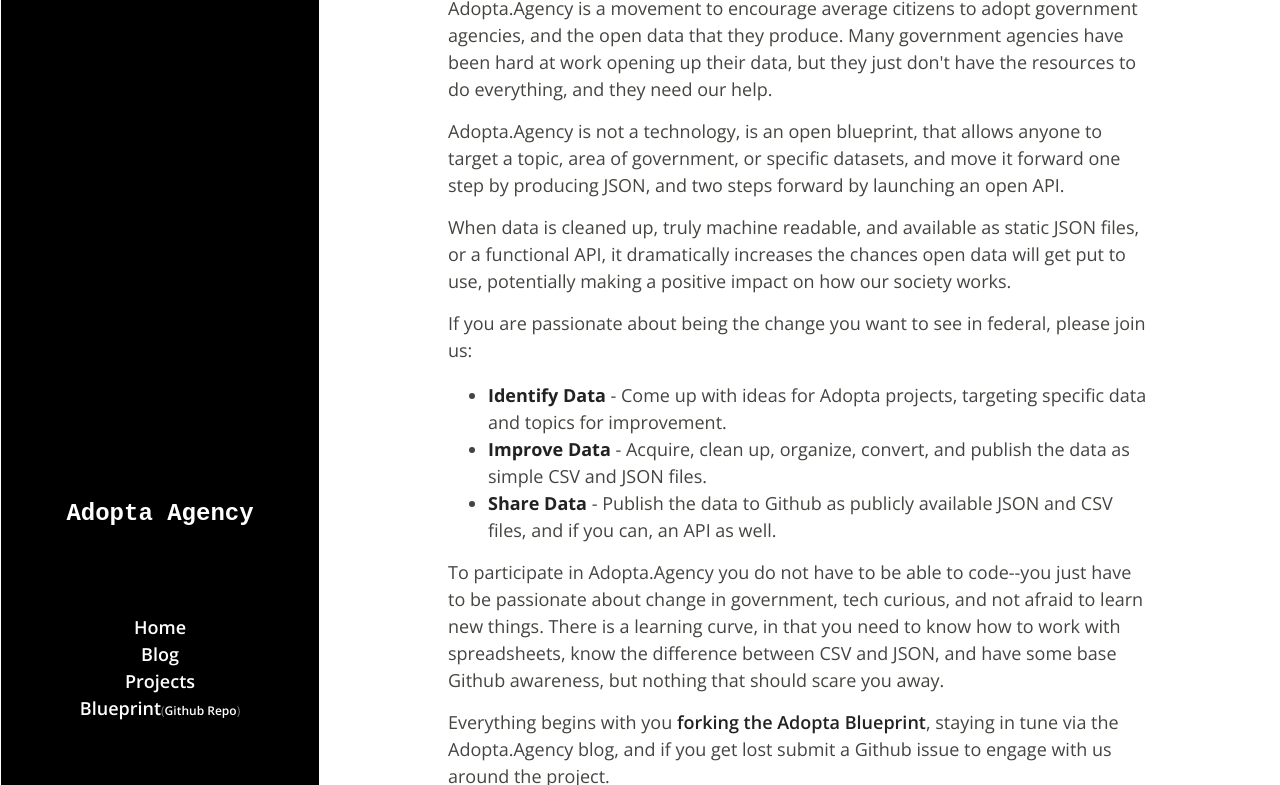
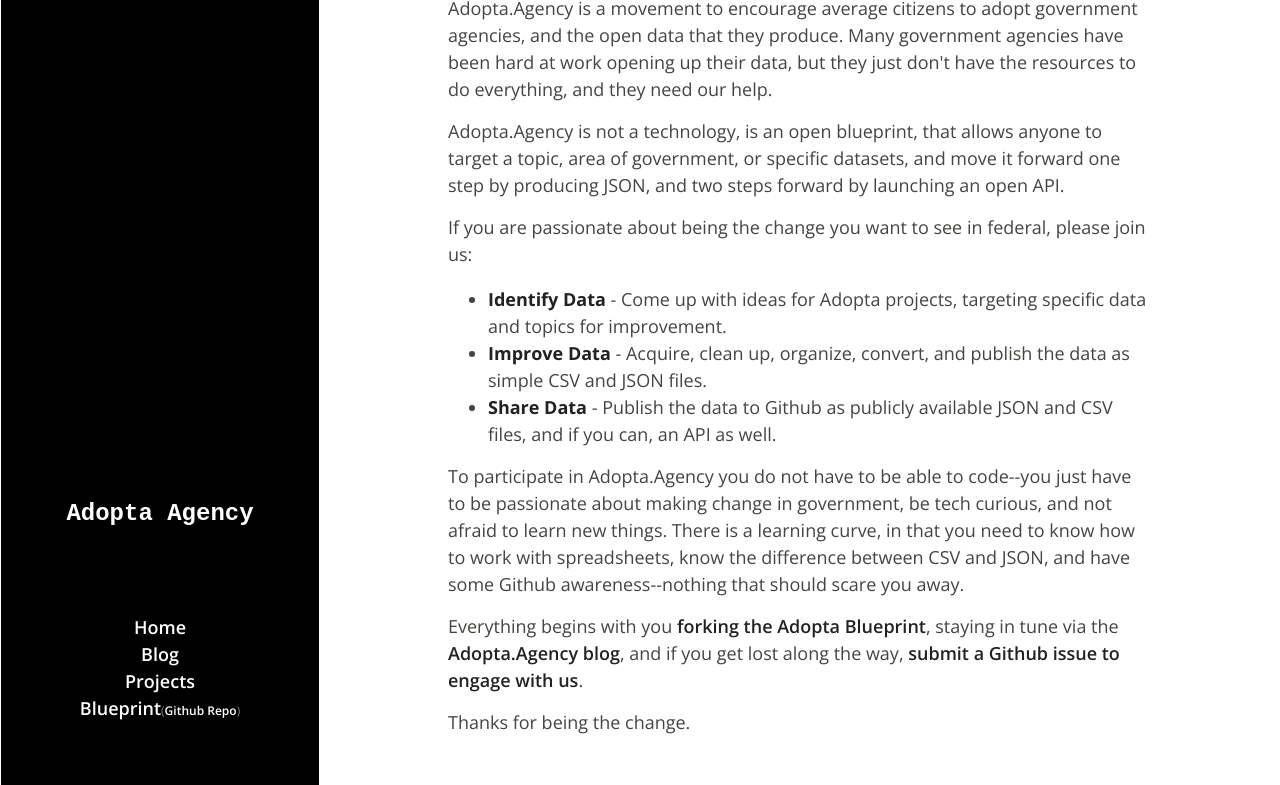
Before and after one commit to adopta-agency/master, a Jekyll site: the page built from index.html, in a window 1280 px wide and 1400 px high. Shown: the part 440-1225 px from the top of the window. Built offline with Jekyll 4.4.1, drawn with Linux system fonts in a browser that asks for light colours; Markdown is read by kramdown in place of the engine named in the settings; grey boxes are pictures that could not be loaded.

Commit message:
adjust home page (again)

```diff
--- a/index.html
+++ b/index.html
@@ -5,13 +5,12 @@ title: Adopta Agency
 
 <p>Adopta.Agency is a movement to encourage average citizens to adopt government agencies, and the open data that they produce. Many government agencies have been hard at work opening up their data, but they just don't have the resources to do everything, and they need our help.</p>
 <p>Adopta.Agency is not a technology, is an open blueprint, that allows anyone to target a topic, area of government, or specific datasets, and move it forward one step by producing JSON, and two steps forward by launching an open API.</p>
-<p>When data is cleaned up, truly machine readable, and available as static JSON files, or a functional API, it dramatically increases the chances open data will get put to use, potentially making a positive impact on how our society works.
 <p>If you are passionate about being the change you want to see in federal, please join us:</p>
 <ul>
   <li><strong>Identify Data</strong> - Come up with ideas for Adopta projects, targeting specific data and topics for improvement.</li>
   <li><strong>Improve Data</strong> - Acquire, clean up, organize, convert, and publish the data as simple CSV and JSON files.</li>
   <li><strong>Share Data</strong> - Publish the data to Github as publicly available JSON and CSV files, and if you can, an API as well.</li>
 </ul>
-<p>To participate in Adopta.Agency you do not have to be able to code--you just have to be passionate about change in government, tech curious, and not  afraid to learn new things. There is a learning curve, in that you need to know how to work with spreadsheets, know the difference between CSV and JSON, and have some base Github awareness, but nothing that should scare you away.</p>
-<p>Everything begins with you <a href="https://github.com/adopta-agency/adopta-blueprint">forking the Adopta Blueprint</a>, staying in tune via the Adopta.Agency blog, and if you get lost submit a Github issue to engage with us around the project.</p>
+<p>To participate in Adopta.Agency you do not have to be able to code--you just have to be passionate about making change in government, be tech curious, and not afraid to learn new things. There is a learning curve, in that you need to know how to work with spreadsheets, know the difference between CSV and JSON, and have some Github awareness--nothing that should scare you away.</p>
+<p>Everything begins with you <a href="https://github.com/adopta-agency/adopta-blueprint">forking the Adopta Blueprint</a>, staying in tune via the <a href="http://adopta.agency/blog/">Adopta.Agency blog</a>, and if you get lost along the way, <a href="https://github.com/adopta-agency/adopta-website/issues/new">submit a Github issue to engage with us</a>.</p>
 <p>Thanks for being the change.</p>
```
